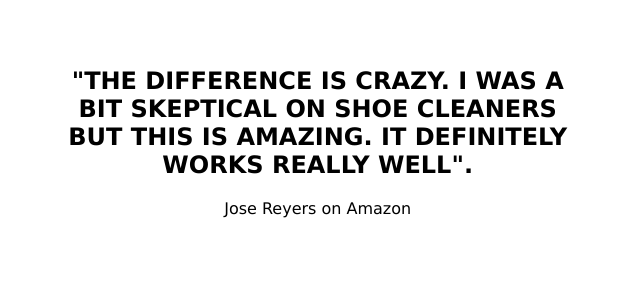
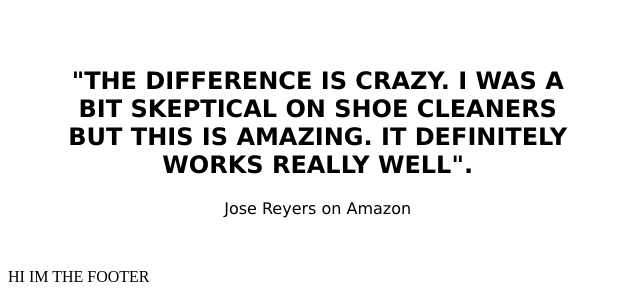
Before and after one commit to HannahBJordan/sketch-2, a plain HTML site: page index.html in a window 1280 px wide. Shown: the part 2479-2785 px from the top of the page, without its empty margins (0-640 px from the left). Drawn offline with Linux system fonts and the light colour scheme.

Commit message:
added footer

```diff
--- a/index.html
+++ b/index.html
@@ -89,7 +89,9 @@
     </div>
 
 
-
+    <footer>
+        HI IM THE FOOTER
+    </footer>
 
 </body>
 </html>
```
